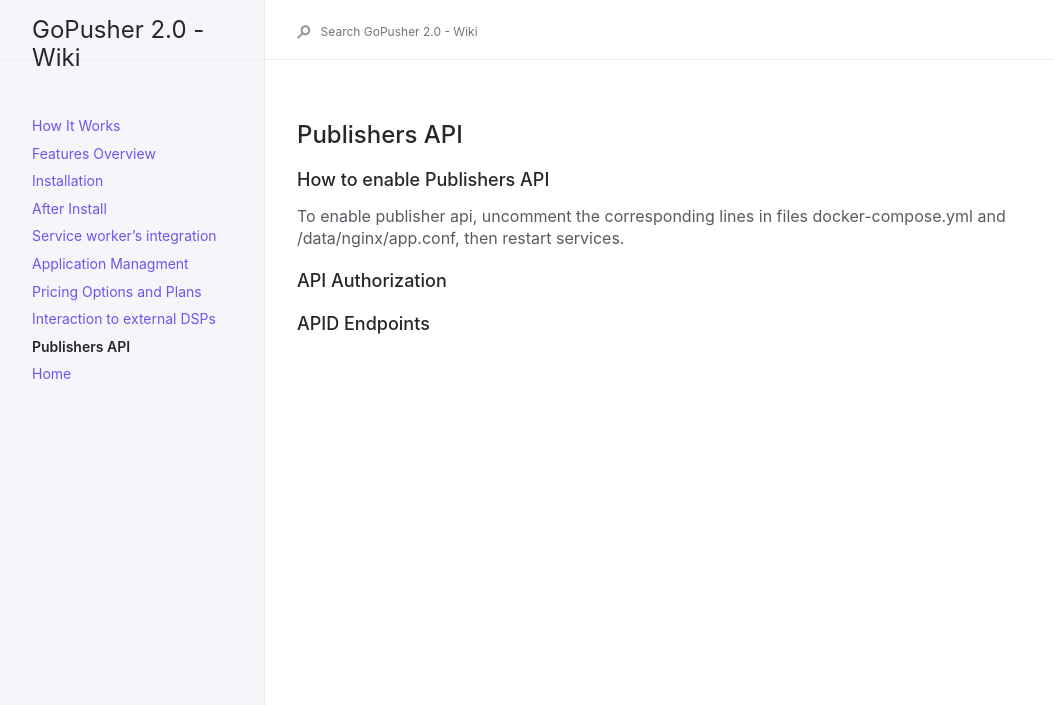
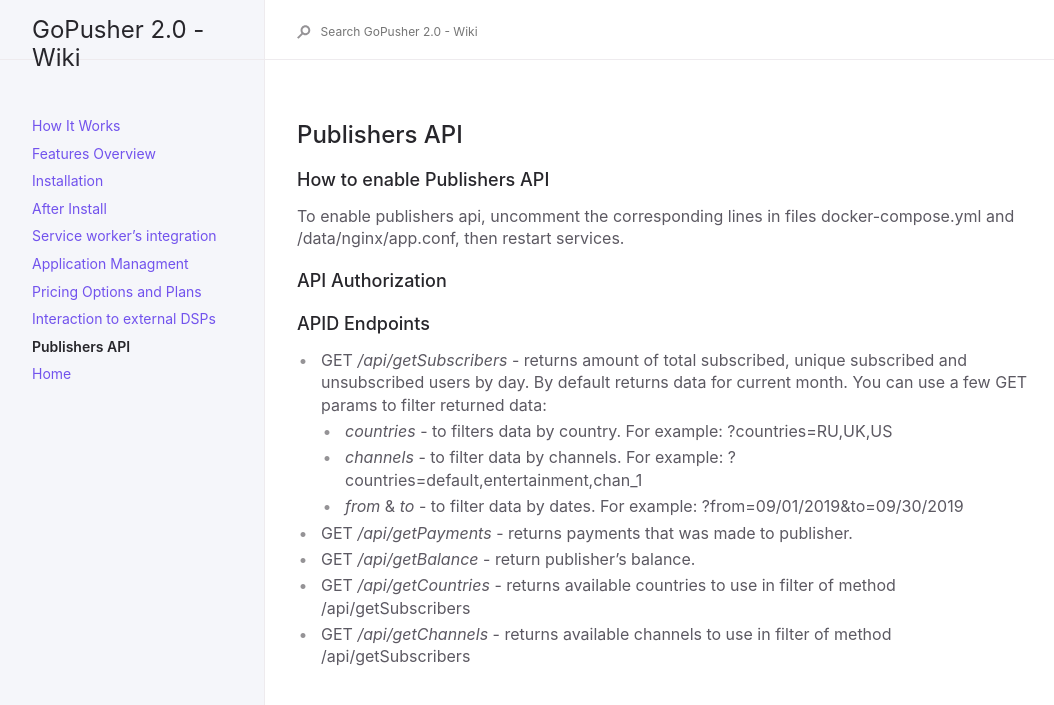
Before and after one commit to RapidCodeLab/gopusher-wiki, a Jekyll site: the page built from docs/10-publisher-api.md, in a window 1280 px wide. Shown: the top 705 px of the page, without its empty margins (91-1145 px from the left). Built offline with Jekyll 4.4.1, drawn with Linux system fonts in a browser that asks for light colours; our own code applies the rules of GitHub Pages for plain Markdown files.

Commit message:
add api docs

```diff
--- a/docs/10-publisher-api.md
+++ b/docs/10-publisher-api.md
@@ -3,10 +3,21 @@
 
 ### How to enable Publishers API
 
-To enable publisher api, uncomment the corresponding lines in files  docker-compose.yml and /data/nginx/app.conf, then restart services.
+To enable publishers api, uncomment the corresponding lines in files  docker-compose.yml and /data/nginx/app.conf, then restart services.
 
 
 ### API Authorization
 
 
 ### APID Endpoints
+
+* GET */api/getSubscribers* - returns amount of total subscribed, unique subscribed and unsubscribed users by day. By default returns data for current month. You can use  a few GET params to filter returned data:
+    * *countries* - to filters data by country. For example: ?countries=RU,UK,US
+    * *channels* - to filter data by channels. For example: ?countries=default,entertainment,chan_1
+    * *from* & *to* - to filter data by dates. For example: ?from=09/01/2019&to=09/30/2019
+
+
+* GET */api/getPayments* - returns payments that was made to publisher.
+* GET */api/getBalance* - return publisher's balance.
+* GET */api/getCountries* - returns available countries to use in filter of method /api/getSubscribers
+* GET */api/getChannels* - returns available channels to use in filter of method /api/getSubscribers
```
